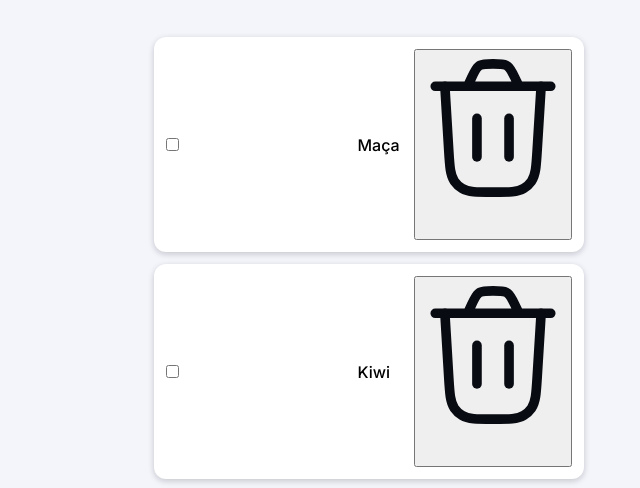
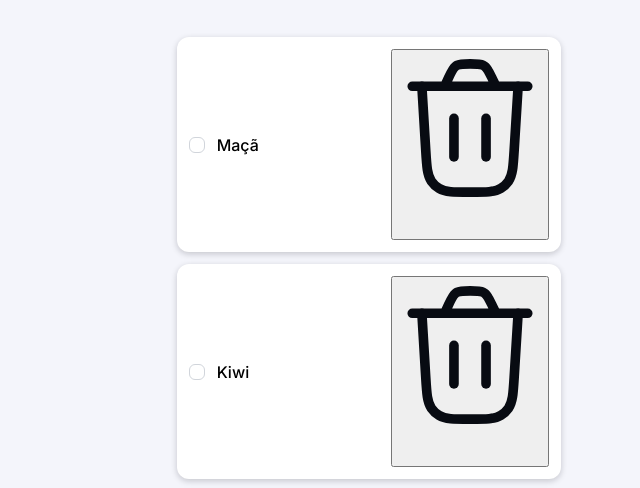
Before and after one commit to MarcosSilva777/QuickList, a plain HTML site: page index.html in a window 1280 px wide. Shown: the part 256-744 px from the top of the page, without its empty margins (271-911 px from the left). Drawn offline with nearby package versions, Linux system fonts and the light colour scheme.

Commit message:
Continuação das estilizações da section.list

```diff
--- a/index.html
+++ b/index.html
@@ -46,7 +46,7 @@
                             <img src="./assets/checked.svg" alt="checked">
                         </div>
 
-                        <label for="item-1">Maça</label>
+                        <label for="item-1">Maçã</label>
                     </div>
 
                     <button>
@@ -56,7 +56,7 @@
 
                 <div class="item">
                     <div>
-                        <input type="checkbox" name="list" id="item-1">
+                        <input type="checkbox" name="list" id="item-2">
 
                         <div class="custom-checkbox">
                             <img src="./assets/checked.svg" alt="checked">
@@ -72,7 +72,7 @@
 
                 <div class="item">
                     <div>
-                        <input type="checkbox" name="list" id="item-1">
+                        <input type="checkbox" name="list" id="item-3">
 
                         <div class="custom-checkbox">
                             <img src="./assets/checked.svg" alt="checked">
--- a/style.css
+++ b/style.css
@@ -129,5 +129,34 @@ main {
             gap: 1.2rem;
             align-items: center;
         }
+
+        input {
+            display: none;
+        }
+
+        .custom-checkbox {
+            width: 1.6rem;
+            height: 1.6rem;
+            border: 1px solid var(--border-primary);
+            border-radius: .6rem;
+            cursor: pointer;
+        }
+
+
+        label {
+            cursor: pointer;
+        }
+
+        div:has(input:checked) {
+            .custom-checkbox {
+                background: var(--color-brand);
+                border: 1px solid var(--color-brand);
+                transition: background .2s ease;
+            }
+
+            label {
+                text-decoration: line-through;
+            }
+        }
     }
 }
```
